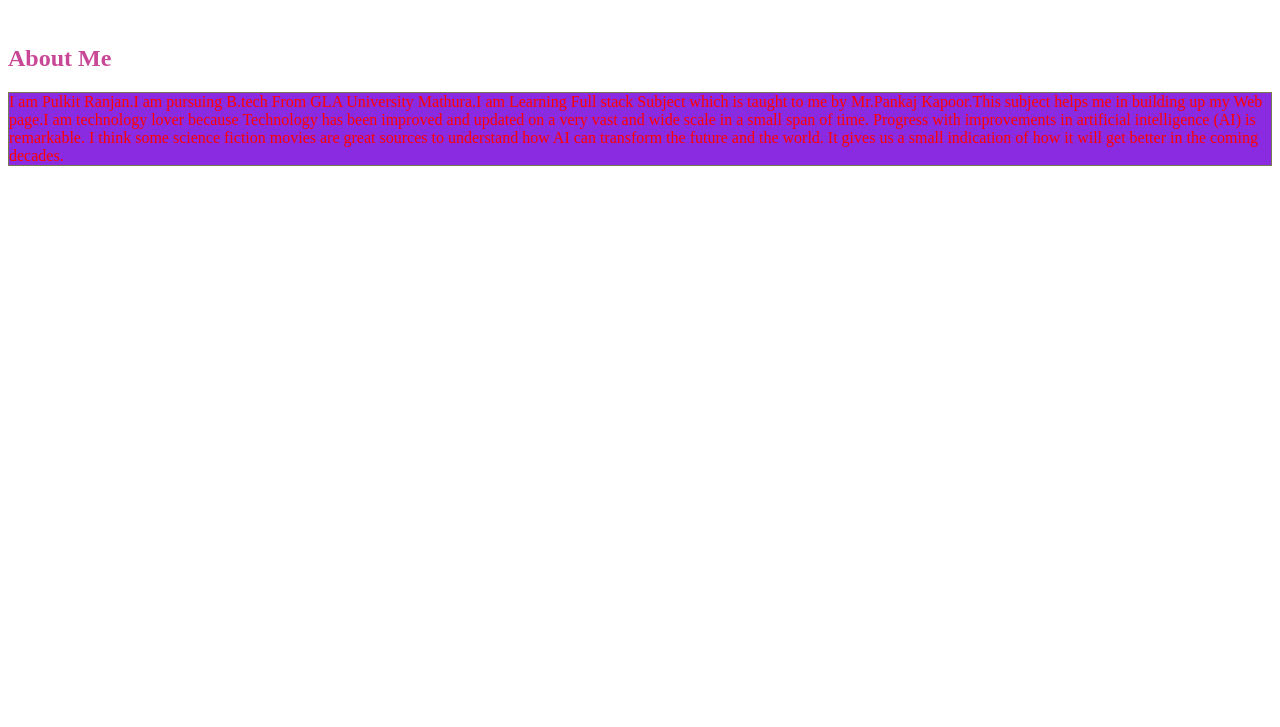
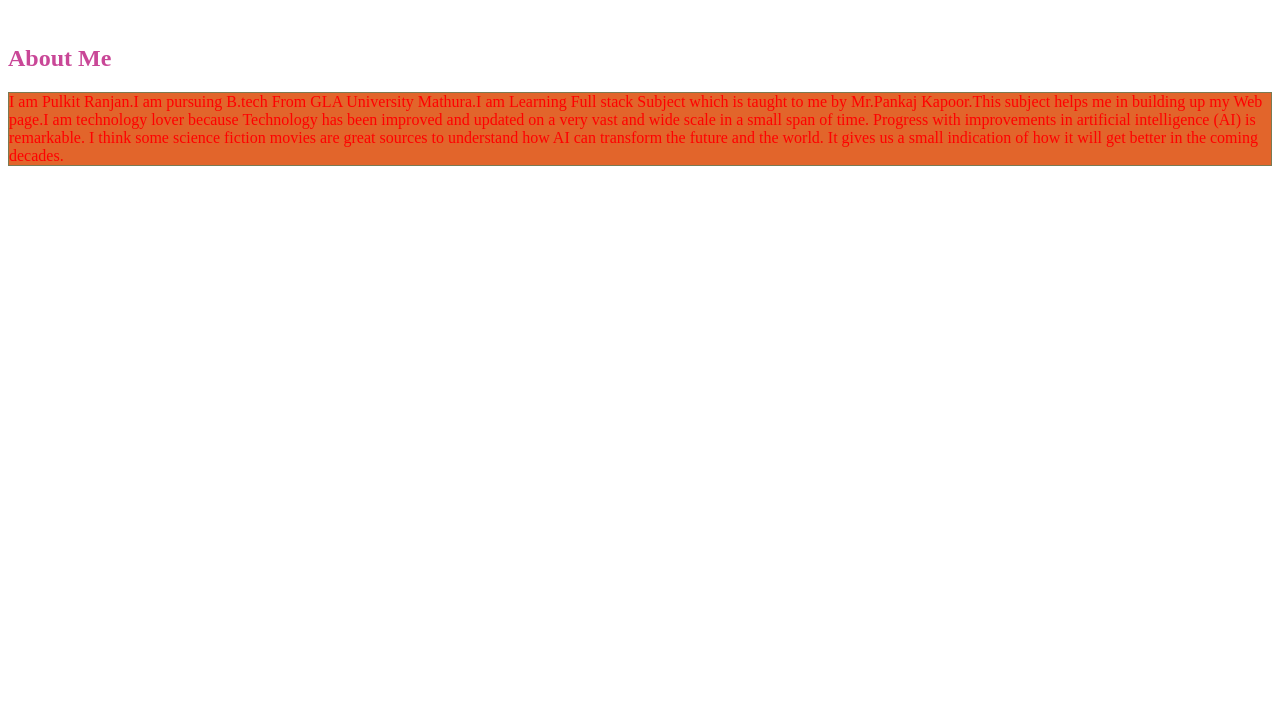
Before and after one commit to Pulkit519/Full_Stack, a plain HTML site: page index.html in a window 1280 px wide. Shown: the part 73-800 px from the top of the page. Drawn offline with Linux system fonts and the light colour scheme.

Commit message:
changed color

```diff
--- a/index.html
+++ b/index.html
@@ -12,7 +12,7 @@
     <h2 style="color: rgb(201, 71, 151);" align="left">About Me</h2>
     <p style="
     color: red;
-    background-color: blueviolet;
+    background-color: rgb(226, 101, 43);
     border: 1px solid rgb(122, 122, 82);">I am Pulkit Ranjan.I am pursuing B.tech From GLA University Mathura.I am Learning Full stack Subject which is taught to me by
         Mr.Pankaj Kapoor.This subject helps me in building up my Web page.I am technology lover because Technology has been improved and updated on a very vast and wide scale in a small span of time.
         Progress with improvements in artificial intelligence (AI) is remarkable. I think some science fiction movies are great sources to understand how AI can transform the future and the world.
```
